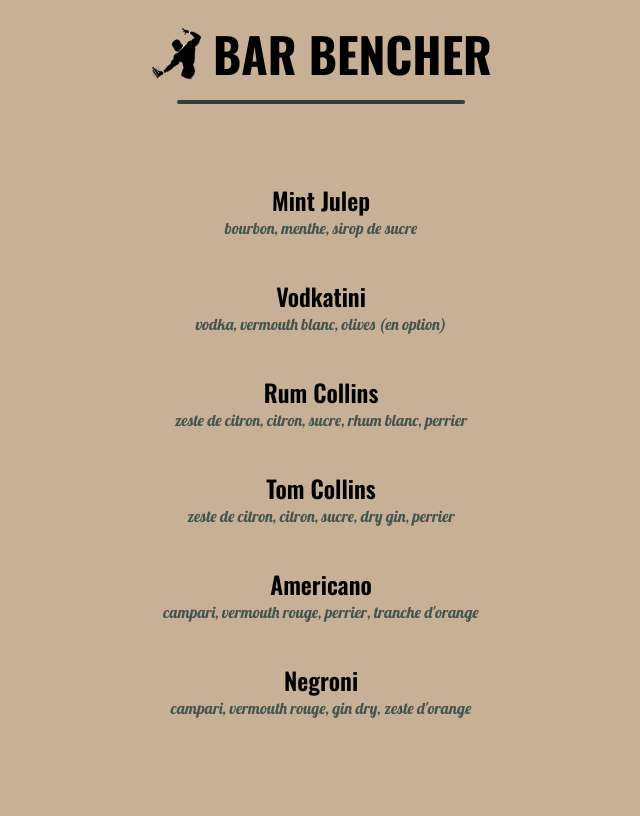
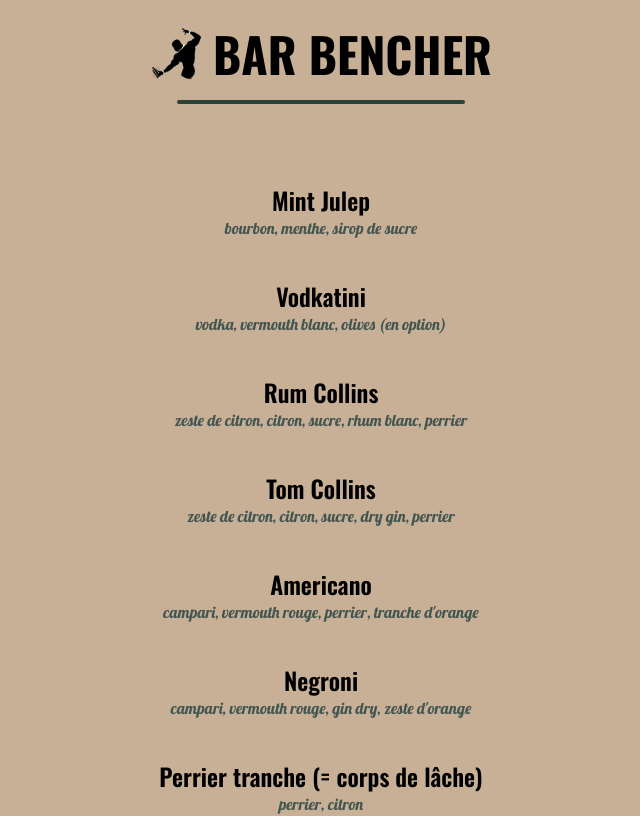
Before and after one commit to DamienDeSousa/bar-bencher, a Next.js app: page / in a window 1280 px wide. Shown: the whole page, without its empty margins (319-959 px from the left). Built offline with nearby package versions, Linux system fonts and the light colour scheme.

Commit message:
# Anthony special cocktail
 * perrier tranche

```diff
--- a/app/page.tsx
+++ b/app/page.tsx
@@ -58,6 +58,13 @@ export default function Home() {
         "zeste d'orange",
       ]
     },
+    {
+      name: "Perrier tranche (= corps de lâche)",
+      ingredients:  [
+        "perrier",
+        "citron",
+      ]
+    }
   ];
 
   return (
```
